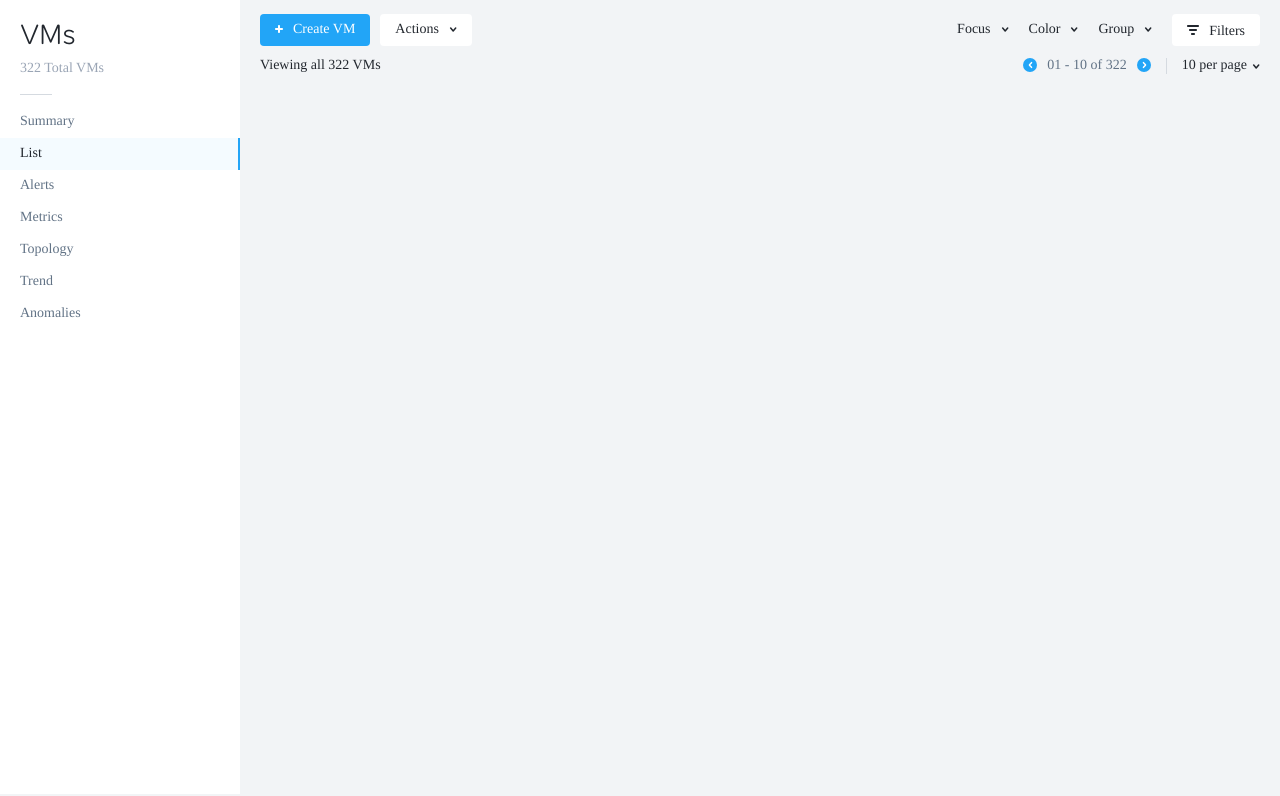
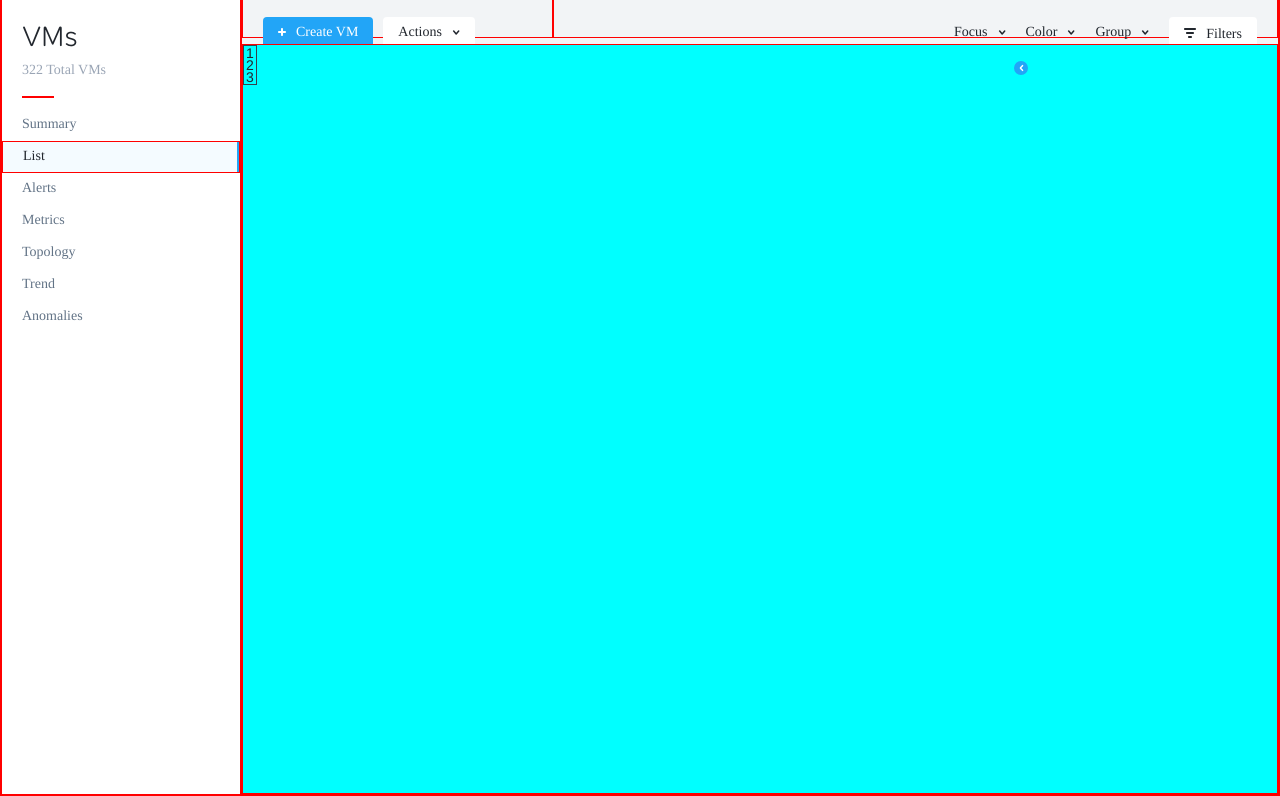
Before and after one commit to srbsingh3/prism-vm-page, a plain HTML site: page index.html in a window 1280 px wide. Shown: the part 66-862 px from the top of the page. Drawn offline with nearby package versions, Linux system fonts and the light colour scheme; a web font is replaced by a local one.

Commit message:
added table grid

```diff
--- a/index.html
+++ b/index.html
@@ -60,13 +60,15 @@
                 <div class="divider-2"></div>
                 <p style="color: #22272E; padding-right: 5px;">10 per page</p><div><img src="./assets/chevron-black.svg"></div>
             </div>
-            <table class="table">
+            <div style="background-color: aqua; grid-row: 3/4; grid-column: 1/3;">
+                <table class="ntnxtable">
 
-            </table>
+                </table>
+            </div>
         </div>
     </div>
 
-<!-- <script src="https://ajax.googleapis.com/ajax/libs/jquery/3.4.1/jquery.min.js"></script>
-<script src="./script/script.js"></script> -->
+<script src="https://ajax.googleapis.com/ajax/libs/jquery/3.4.1/jquery.min.js"></script>
+<script src="./script/script.js"></script>
 </body>
 </html>
--- a/script/script.js
+++ b/script/script.js
@@ -9,7 +9,7 @@ const tableItems = {
 
 const arrayItems = ['1', '2', '3'];
 
-arrayItems.map(item => $('.table').append(`<tr><td>${item}</td></tr>`));
+arrayItems.map(item => $('.ntnxtable').append(`<tr><td>${item}</td></tr>`));
 
 console.log("test");
 
--- a/style.css
+++ b/style.css
@@ -8,9 +8,9 @@
 * * * * * * * * { background-color: rgba(0,255,0,.2); }
 * * * * * * * * * { background-color: rgba(0,0,255,.2); } */
 
-/* div {
+div {
   border: 1px solid red;
-} */
+}
 
 *,*::before,*::after {
     text-rendering: optimizeSpeed;
@@ -199,7 +199,7 @@ input {
 .right {
   display: grid;
   grid-template-columns: 30% 70%;
-  grid-template-rows: 32px 16px;
+  grid-template-rows: 32px 16px auto;
 }
 
 .button-bar-1 {
@@ -277,3 +277,7 @@ button {
 /* Pagination Bar End */
 
 /* Table Start */
+
+.ntnxtable {
+  border: 1px solid #37414B;
+}
```
